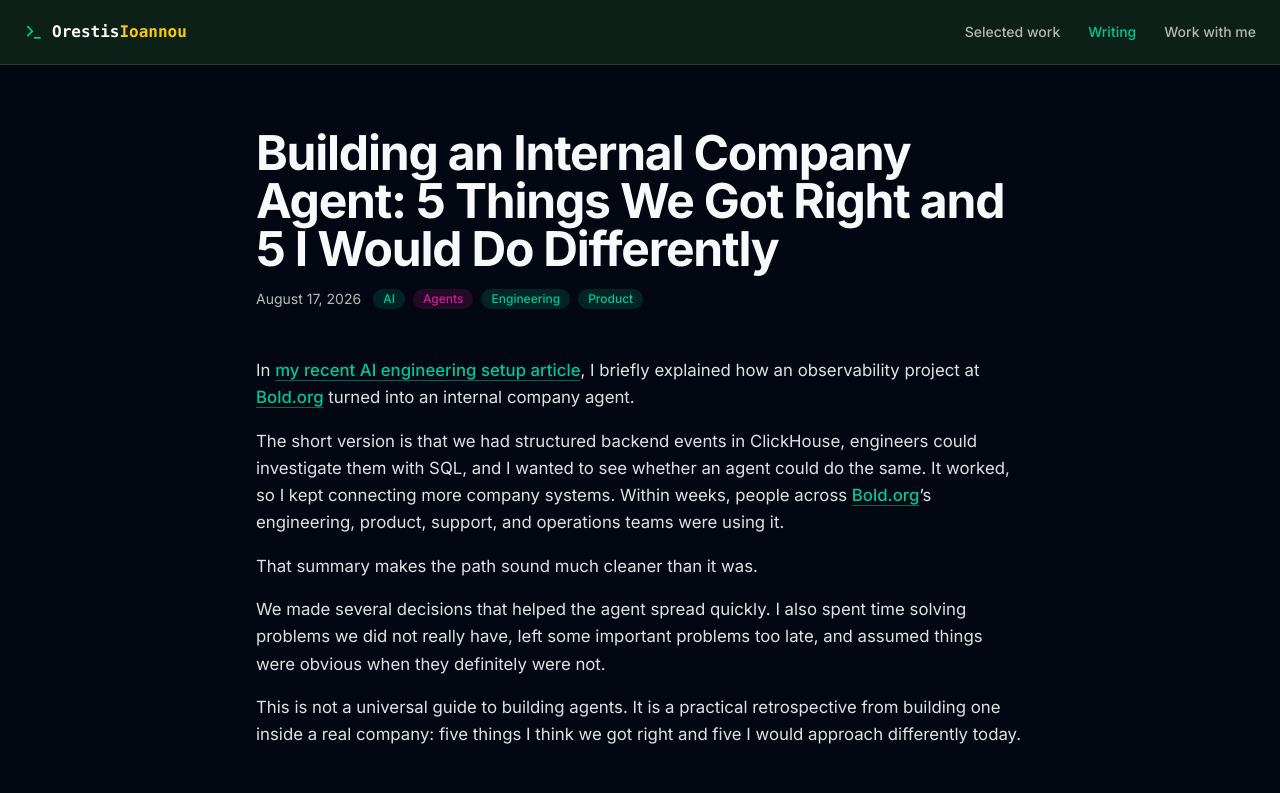
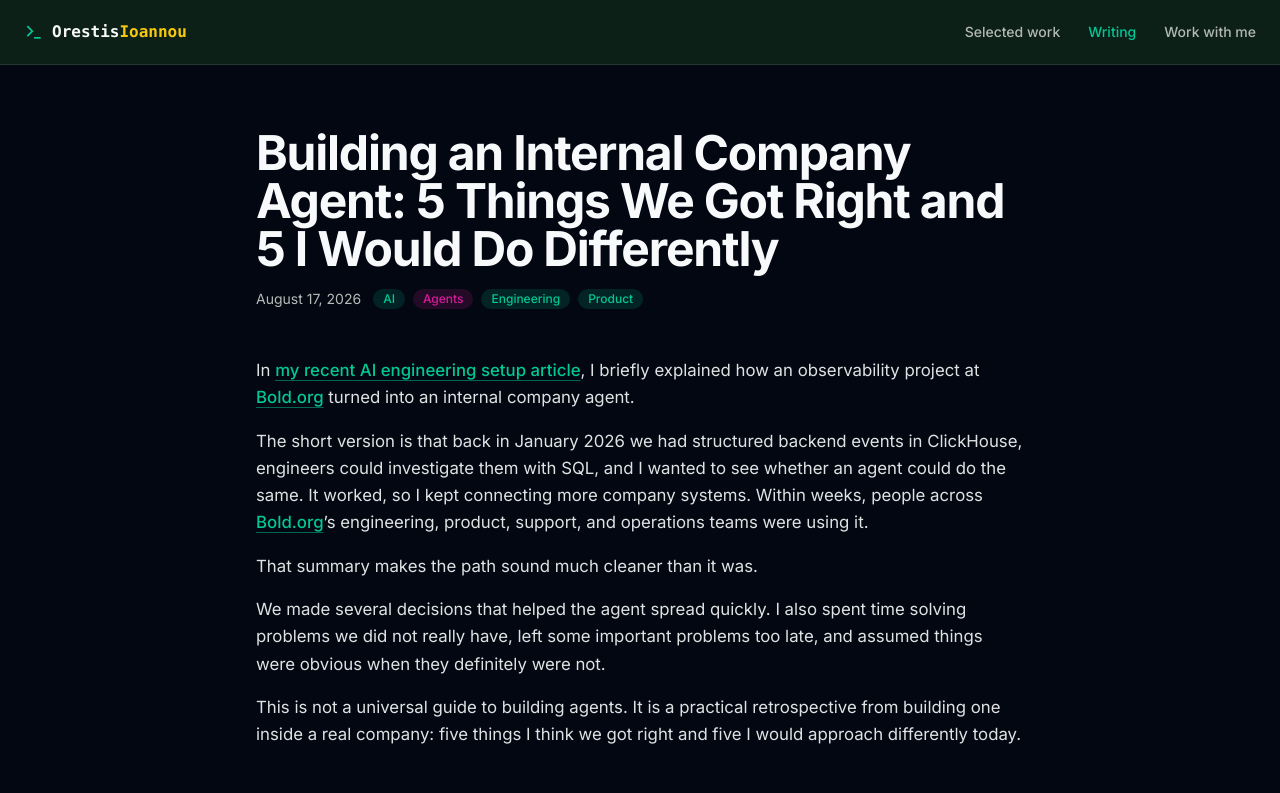
Before and after one commit to oorestisime/oioannou, an Astro site: page /blog/internal-company-agent-lessons in a window 1280 px wide. Shown: the top 793 px of the page. Built offline with nearby package versions, Linux system fonts and the light colour scheme; Astro itself is replaced by a stand-in of ours.

Commit message:
Note the retrospective happened in January 2026

```diff
--- a/src/content/blog/internal-company-agent-lessons.md
+++ b/src/content/blog/internal-company-agent-lessons.md
@@ -8,7 +8,7 @@ description: "A practical retrospective on building and rolling out an internal
 
 In [my recent AI engineering setup article](/blog/ai-engineering-setup-15-months-later/), I briefly explained how an observability project at [Bold.org](https://bold.org/) turned into an internal company agent.
 
-The short version is that we had structured backend events in ClickHouse, engineers could investigate them with SQL, and I wanted to see whether an agent could do the same. It worked, so I kept connecting more company systems. Within weeks, people across Bold.org's engineering, product, support, and operations teams were using it.
+The short version is that back in January 2026 we had structured backend events in ClickHouse, engineers could investigate them with SQL, and I wanted to see whether an agent could do the same. It worked, so I kept connecting more company systems. Within weeks, people across Bold.org's engineering, product, support, and operations teams were using it.
 
 That summary makes the path sound much cleaner than it was.
 
```
